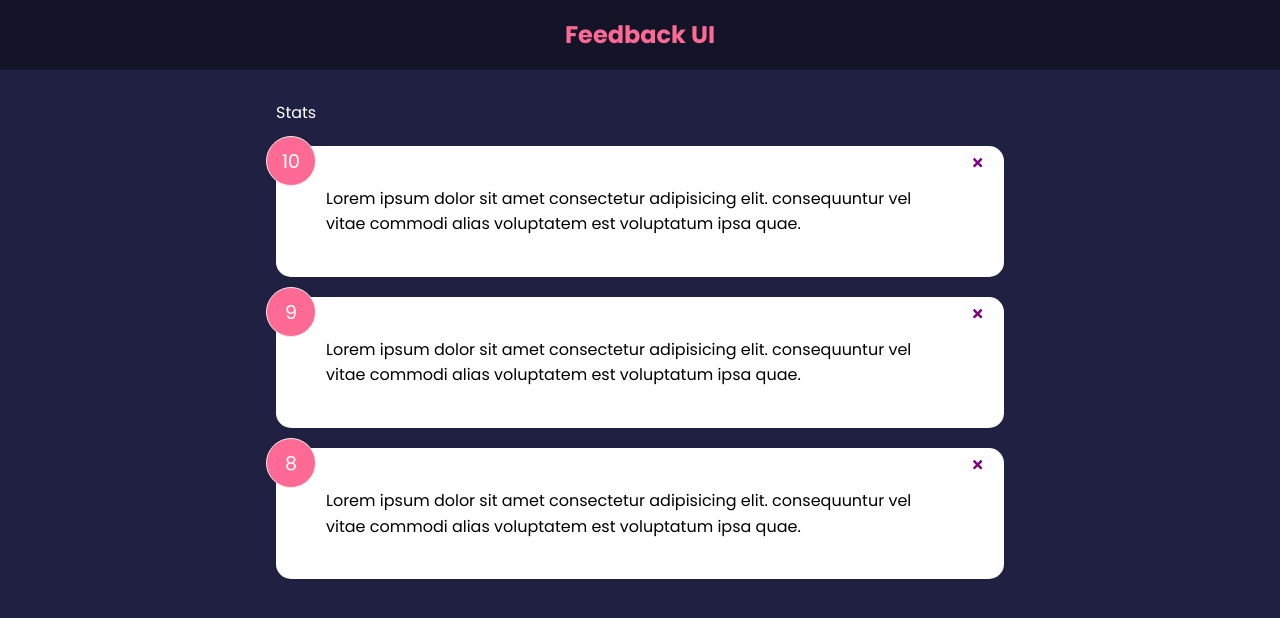
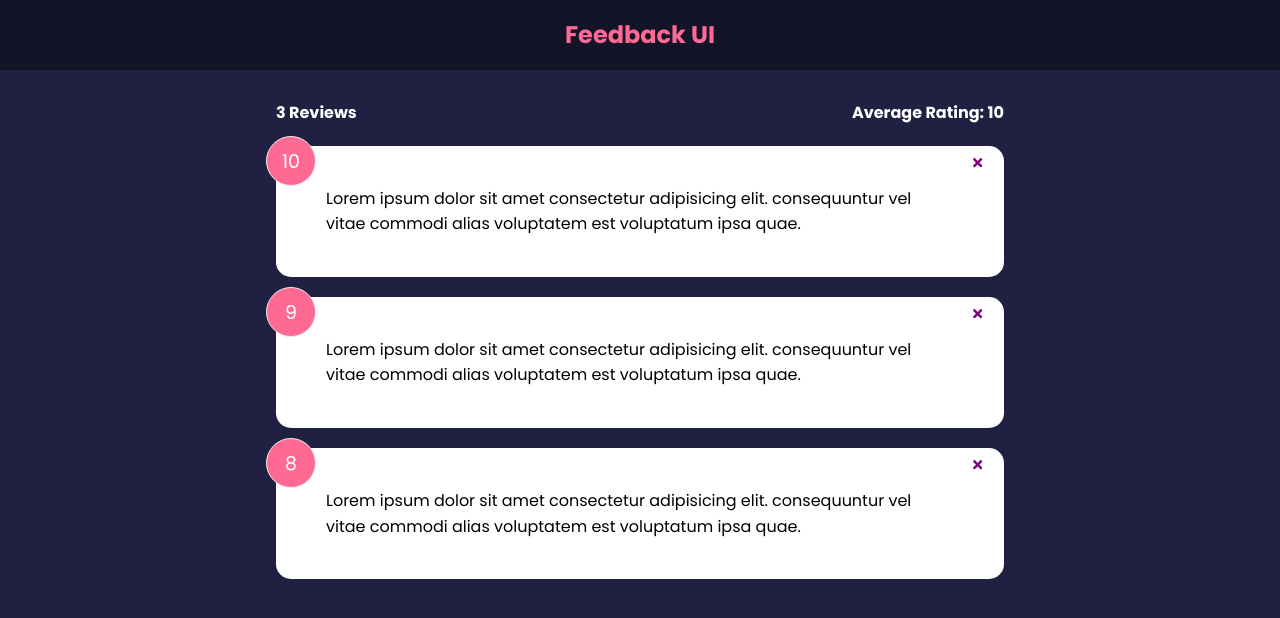
Before and after one commit to Koko-Dev/get-feedback, a React (Create React App) app: page / in a window 1280 px wide. Shown: the top 618 px of the page. Built offline with nearby package versions, Linux system fonts and the light colour scheme.

Commit message:
FeedbackStats.jsx: Add destructured argument prop feedback; in return div, add className feedback-stats and two h4 tags, one which states the length of the feedback array and the other the average rating; we will compute the average rating in another commit

```diff
--- a/src/components/FeedbackStats.jsx
+++ b/src/components/FeedbackStats.jsx
@@ -1,6 +1,9 @@
-function FeedbackStats () {
+function FeedbackStats ({ feedback }) {
   return (
-    <div>Stats</div>
+    <div className='feedback-stats'>
+      <h4>{ feedback.length } Reviews</h4>
+      <h4>Average Rating: 10</h4>
+    </div>
   );
 }
 
```
